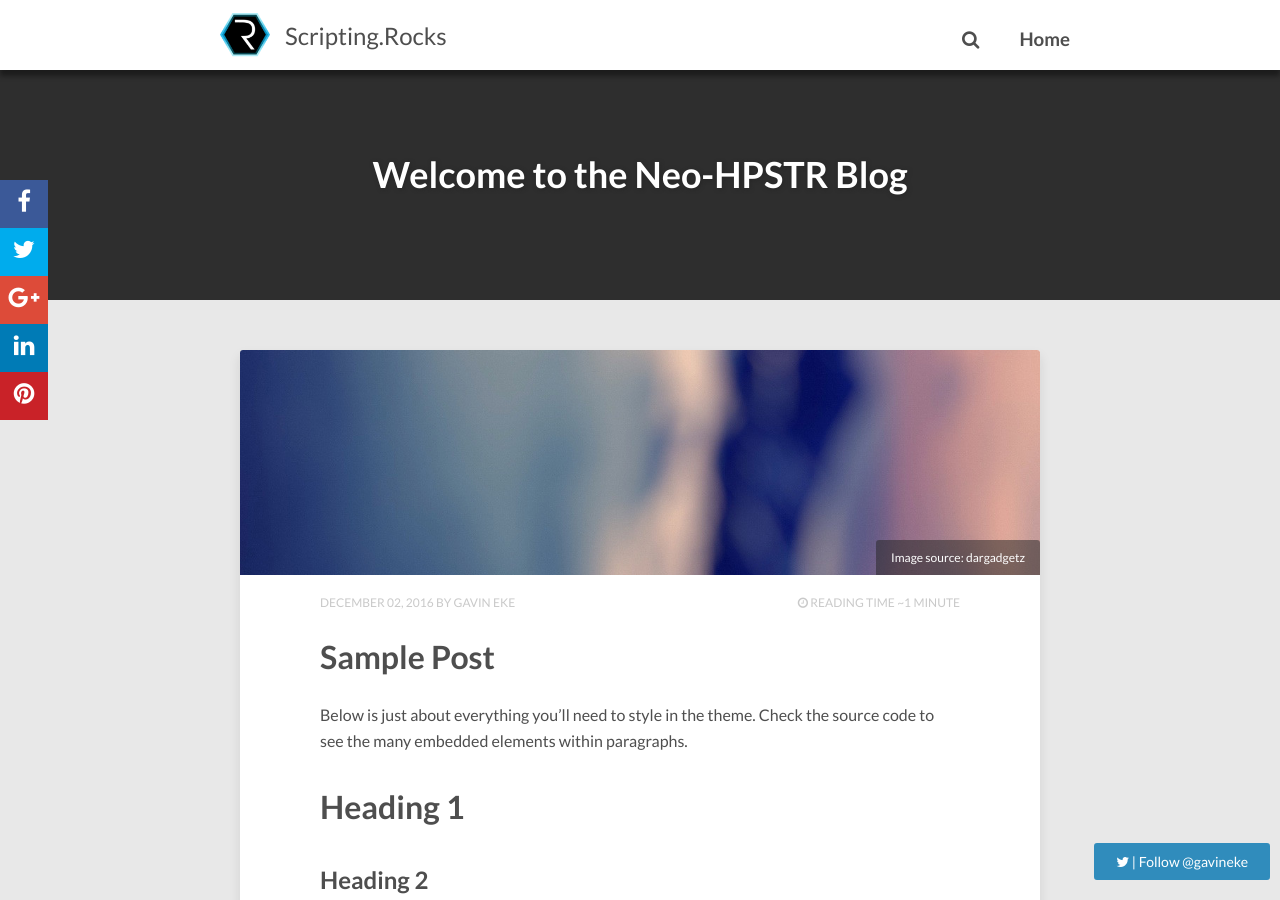
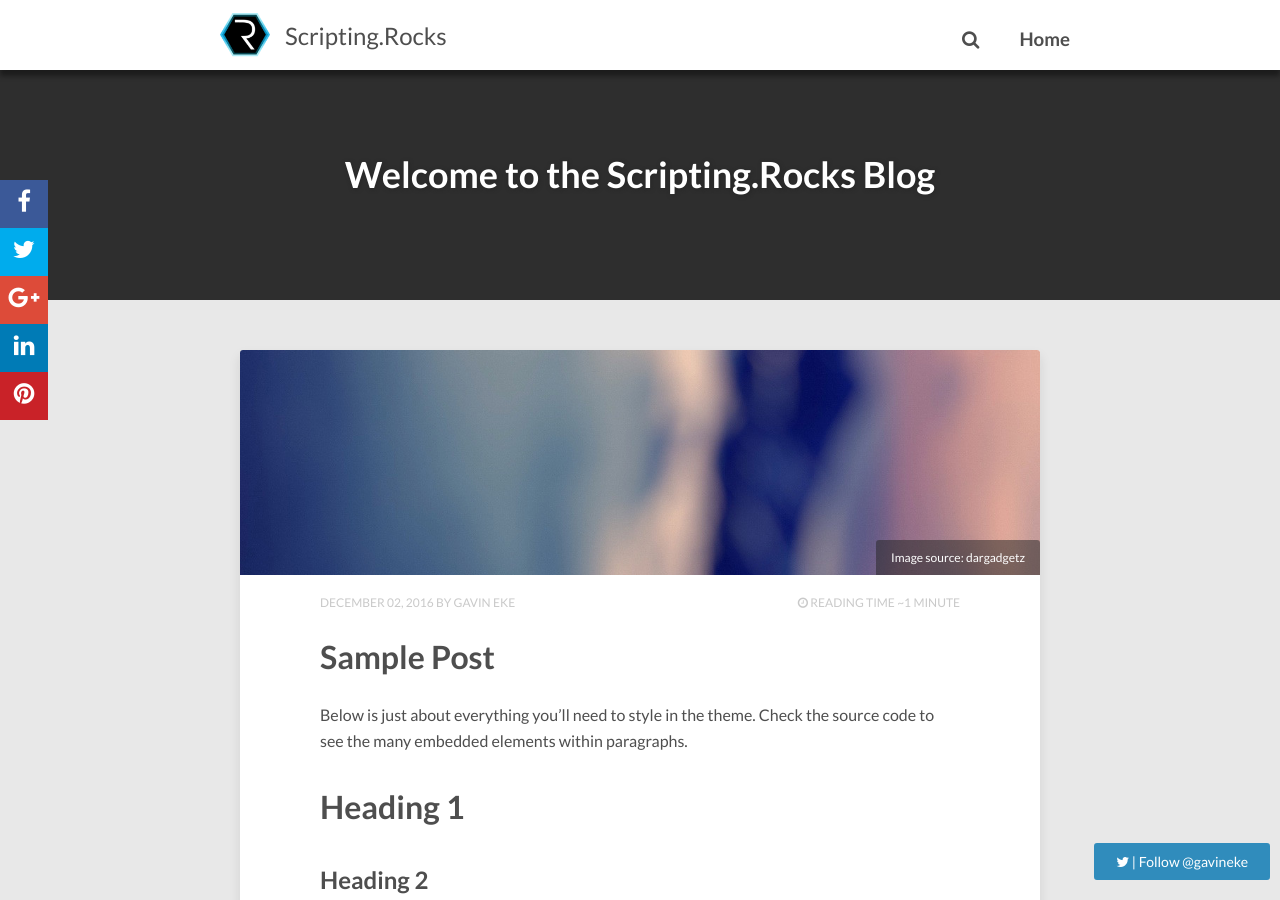
Before and after one commit to GavinEke/ScriptingRocks, a Jekyll site: the page built from index.html, in a window 1280 px wide and 900 px high. Built offline with Jekyll 4.4.1, drawn with Linux system fonts in a browser that asks for light colours; nearby versions of some CDN libraries; the list of posts is cut into pages by our own code; comment, search, counter and statistics services are not loaded.

Commit message:
Update index.html

```diff
--- a/index.html
+++ b/index.html
@@ -1,6 +1,6 @@
 ---
 layout: home
-title: "Welcome to the Neo-HPSTR Blog"
+title: "Welcome to the Scripting.Rocks Blog"
 description: "Describe this nonsense."
 tags: [Jekyll, theme, themes, responsive, blog, modern]
 comments: false
```
